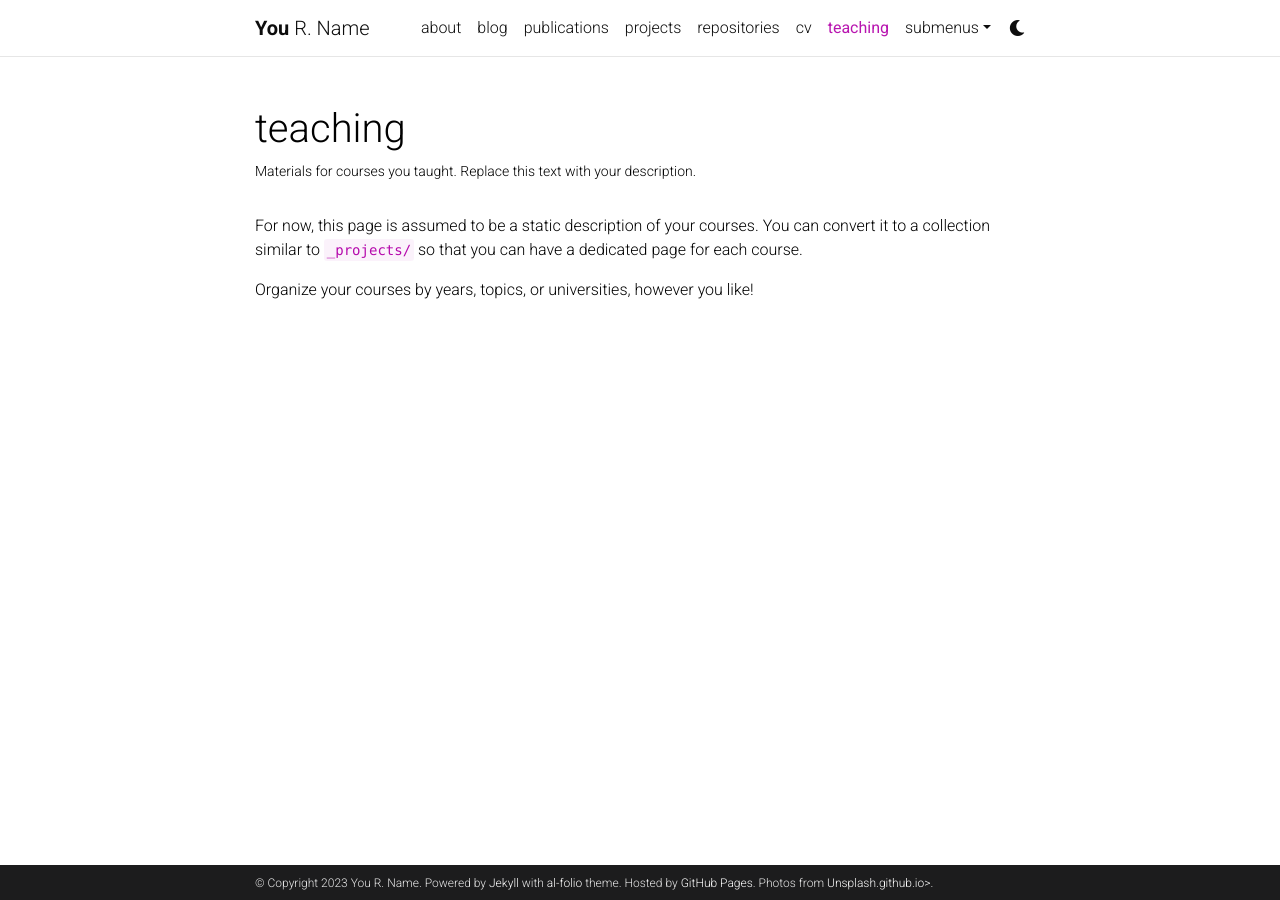
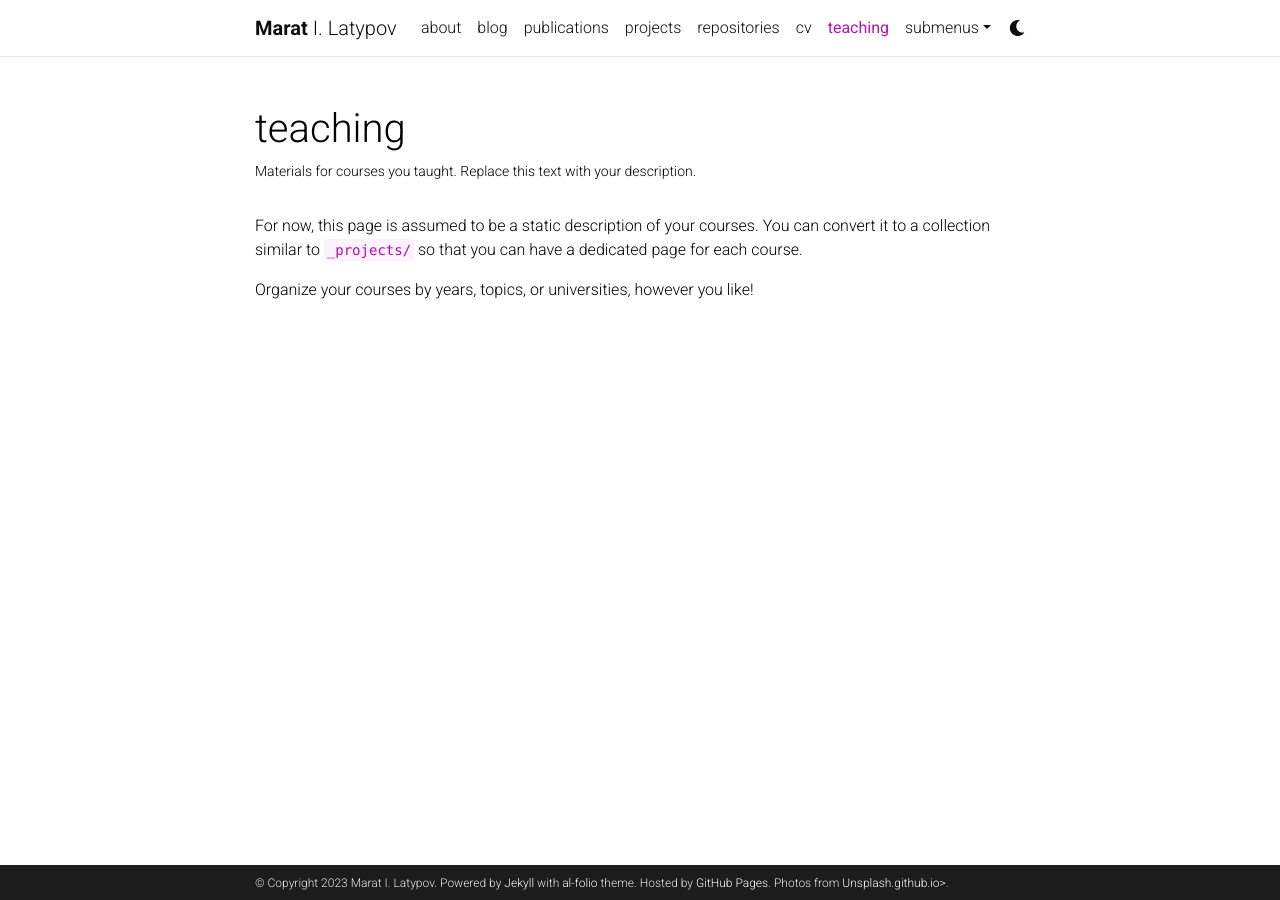
Before and after one commit to latmarat/latmarat.github.io, a Jekyll site: the page built from _pages/teaching.md, in a window 1280 px wide. Built offline with Jekyll 4.4.1, drawn with Linux system fonts in a browser that asks for light colours; comment, search, counter and statistics services are not loaded; a style sheet for code colours, icons or effects is not loaded.

Commit message:
Update _config.yml

```diff
--- a/_config.yml
+++ b/_config.yml
@@ -3,10 +3,10 @@
 # -----------------------------------------------------------------------------
 
 title: blank # the website title (if blank, full name will be used instead)
-first_name: You
-middle_name: R.
-last_name: Name
-email: you@example.com
+first_name: Marat
+middle_name: I.
+last_name: Latypov
+email: latmarat@arizona.edu
 description: > # the ">" symbol means to ignore newlines until "footer_text:"
   A simple, whitespace theme for academics. Based on [*folio](https://github.com/bogoli/-folio) design.
 footer_text: >
```
